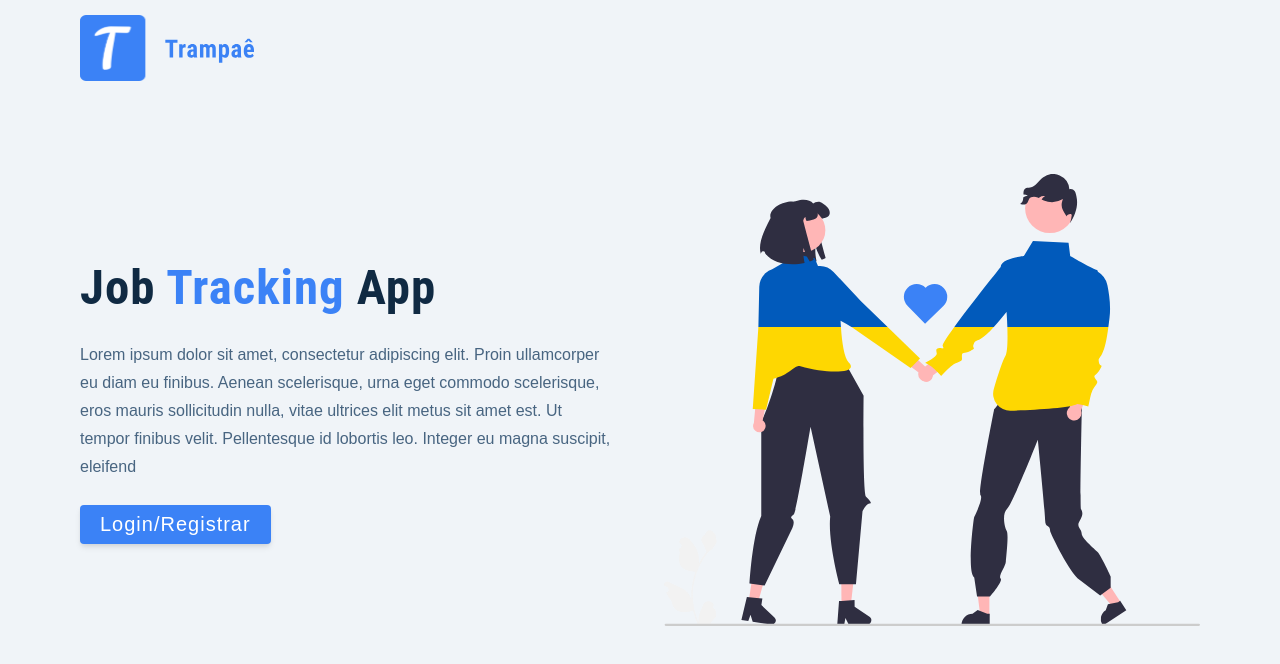
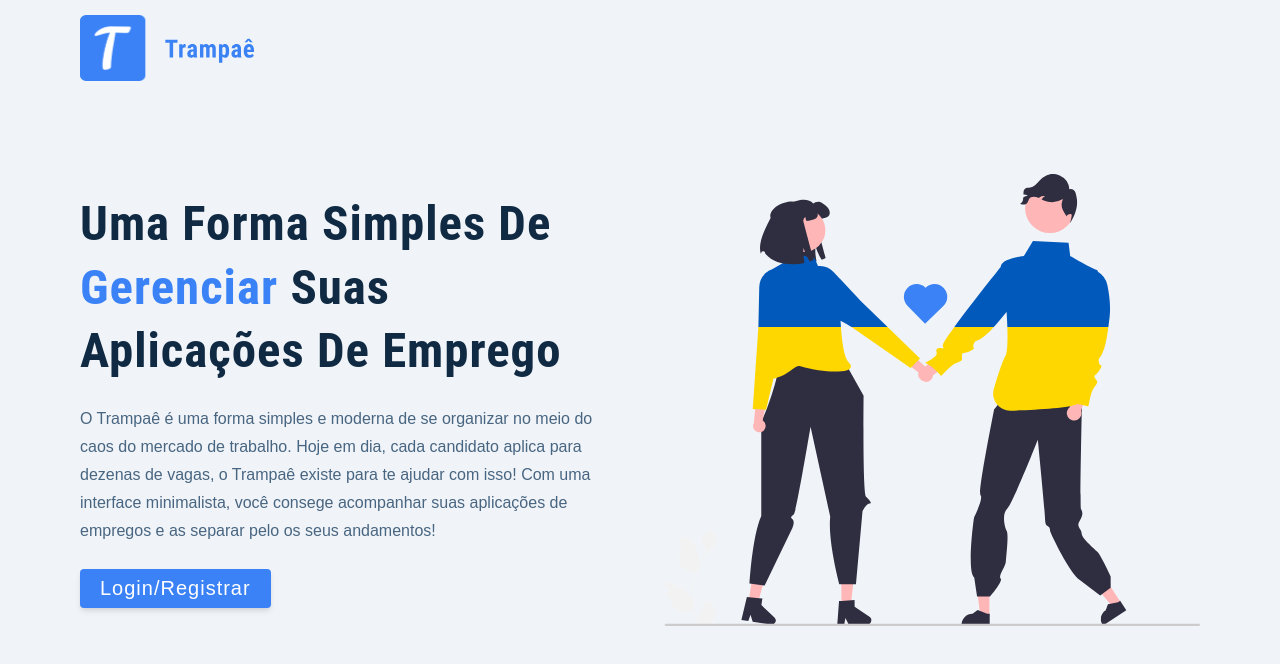
Before and after one commit to Lutefd/Trampae, a React (Create React App) app: page /landing in a window 1280 px wide. Shown: the top 664 px of the page. Built offline with nearby package versions, Linux system fonts and the light colour scheme.

Commit message:
change landing page content

```diff
--- a/src/pages/Landing.js
+++ b/src/pages/Landing.js
@@ -14,14 +14,15 @@ const Landing = () => {
           {/*info*/}
           <div className="info">
             <h1>
-              Job <span>tracking</span> app
+              Uma forma simples de <span>gerenciar</span> suas aplicações de
+              emprego
             </h1>
             <p>
-              Lorem ipsum dolor sit amet, consectetur adipiscing elit. Proin
-              ullamcorper eu diam eu finibus. Aenean scelerisque, urna eget
-              commodo scelerisque, eros mauris sollicitudin nulla, vitae
-              ultrices elit metus sit amet est. Ut tempor finibus velit.
-              Pellentesque id lobortis leo. Integer eu magna suscipit, eleifend
+              O Trampaê é uma forma simples e moderna de se organizar no meio do
+              caos do mercado de trabalho. Hoje em dia, cada candidato aplica
+              para dezenas de vagas, o Trampaê existe para te ajudar com isso!
+              Com uma interface minimalista, você consege acompanhar suas
+              aplicações de empregos e as separar pelo os seus andamentos!
             </p>
             <Link to="/register" className="btn btn-hero">
               Login/Registrar
```
